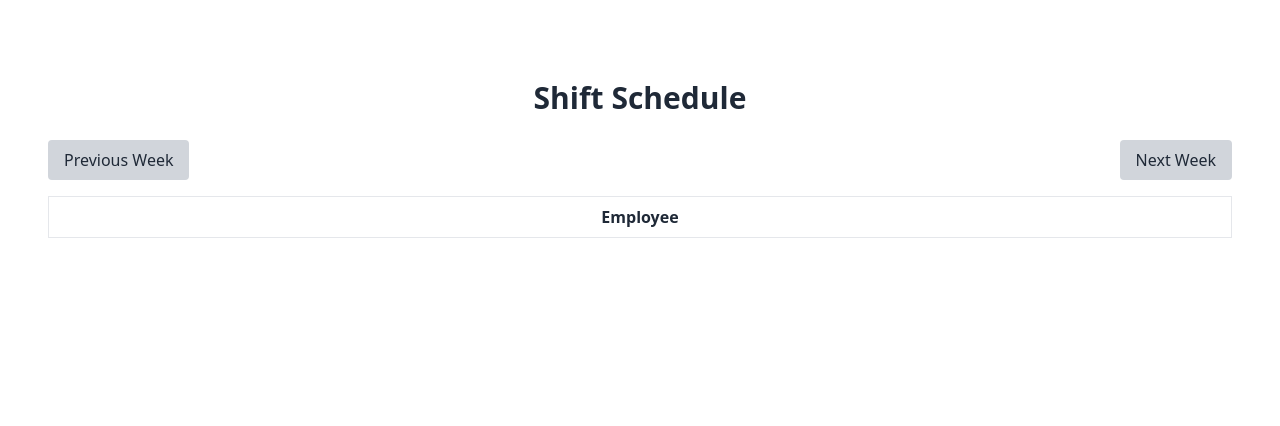
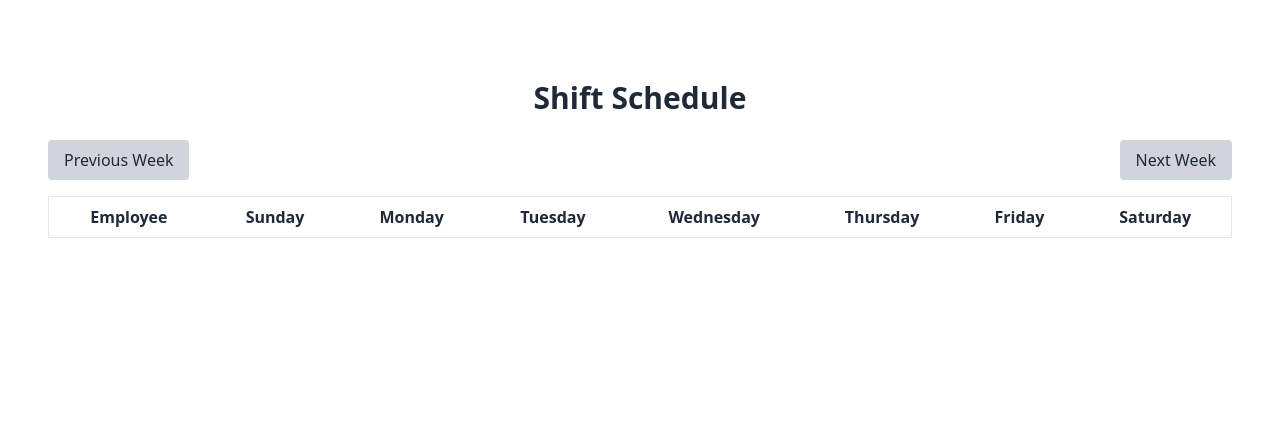
Before and after one commit to AAAxis/hamaspera, a Django app: template scheduler/templates/scheduler/shift_schedule.html in a window 1280 px wide. Shown: the part 60-486 px from the top of the page. Run offline with Django 4.2, Linux system fonts and the light colour scheme; the template is opened without the code that fills it, so the values that code supplies are empty; some libraries are stand-ins or nearby versions.

Commit message:
Update shift_schedule.html

```diff
--- a/scheduler/templates/scheduler/shift_schedule.html
+++ b/scheduler/templates/scheduler/shift_schedule.html
@@ -19,10 +19,14 @@
                 <tr>
                     <!-- Employee Column Header -->
                     <th class="py-2 px-4 border-b border-gray-200 text-center">Employee</th>
-                    <!-- Generate Week Days -->
-                    {% for day in week_days %}
-                        <th class="py-2 px-4 border-b border-gray-200 text-center">{{ day }}</th>
-                    {% endfor %}
+                    <!-- Week Days Headers -->
+                    <th class="py-2 px-4 border-b border-gray-200 text-center">Sunday</th>
+                    <th class="py-2 px-4 border-b border-gray-200 text-center">Monday</th>
+                    <th class="py-2 px-4 border-b border-gray-200 text-center">Tuesday</th>
+                    <th class="py-2 px-4 border-b border-gray-200 text-center">Wednesday</th>
+                    <th class="py-2 px-4 border-b border-gray-200 text-center">Thursday</th>
+                    <th class="py-2 px-4 border-b border-gray-200 text-center">Friday</th>
+                    <th class="py-2 px-4 border-b border-gray-200 text-center">Saturday</th>
                 </tr>
             </thead>
             <tbody id="calendar-body">
@@ -36,21 +40,28 @@
 {% block scripts %}
 <script type="module">
     import { initializeApp } from "https://www.gstatic.com/firebasejs/10.11.0/firebase-app.js";
-    import { getFirestore, collection, query, getDocs } from "https://www.gstatic.com/firebasejs/10.11.0/firebase-firestore.js";
+    import { getFirestore, collection, query, where, getDocs } from "https://www.gstatic.com/firebasejs/10.11.0/firebase-firestore.js";
 
-    // Firebase configuration
     const firebaseConfig = {
         apiKey: "AIzaSyDdn3sQrXDz9lGzmCsU7sIfazS56K4ScLI",
         authDomain: "barbershop-77353.firebaseapp.com",
         projectId: "barbershop-77353",
         storageBucket: "barbershop-77353.appspot.com",
-        messagingSenderId: "1052222222222",
-        appId: "1:1052222222222:web:1234567890abcdef123456"
+        messagingSenderId: "1018170430611",
+        appId: "1:1018170430611:web:3667f5a317d34e0e2ea966",
+        measurementId: "G-4VS048B47G"
     };
 
     // Initialize Firebase
     const app = initializeApp(firebaseConfig);
     const db = getFirestore(app);
+
+    // Retrieve the user ID from localStorage
+    const userId = localStorage.getItem('userId');
+    if (!userId) {
+        console.error("User ID not found. Please ensure you are logged in.");
+        // Optionally redirect to login page
+    }
 
     // Initialize current week start to the previous Sunday
     let currentWeekStart = new Date();
@@ -159,20 +170,38 @@
      * @returns {Promise<Array>} - Promise resolving to an array of employee objects
      */
     async function fetchEmployees() {
-        const employeesRef = collection(db, 'employees'); // Ensure you have an 'employees' collection
-        const q = query(employeesRef);
+        try {
+            const employeesRef = collection(db, 'employees');
+            const q = query(employeesRef, where('userId', '==', userId));
             const querySnapshot = await getDocs(q);
             const employees = [];
 
-        querySnapshot.forEach(doc => {
+            for (const doc of querySnapshot.docs) {
                 const employeeData = doc.data();
+                const employeeId = doc.id;
+
+                // Fetch shifts for the employee within the current week
+                const shiftsRef = collection(db, 'employees', employeeId, 'shifts');
+                const startOfWeek = currentWeekStart.toISOString().split('T')[0];
+                const endOfWeekDate = new Date(currentWeekStart);
+                endOfWeekDate.setDate(endOfWeekDate.getDate() + 6);
+                const endOfWeek = endOfWeekDate.toISOString().split('T')[0];
+
+                const shiftsQuery = query(shiftsRef, where('date', '>=', startOfWeek), where('date', '<=', endOfWeek));
+                const shiftsSnapshot = await getDocs(shiftsQuery);
+                const shifts = shiftsSnapshot.docs.map(shiftDoc => shiftDoc.data());
+
                 employees.push({
                     name: employeeData.name,
-                shifts: employeeData.shifts || [] // Default to empty array if no shifts
+                    shifts: shifts || [] // Default to empty array if no shifts
                 });
-        });
+            }
 
             return employees;
+        } catch (error) {
+            console.error('Error fetching employees:', error);
+            throw error;
+        }
     }
 
     /**
```
Lines whose indentation alone changed are shown as unchanged.
